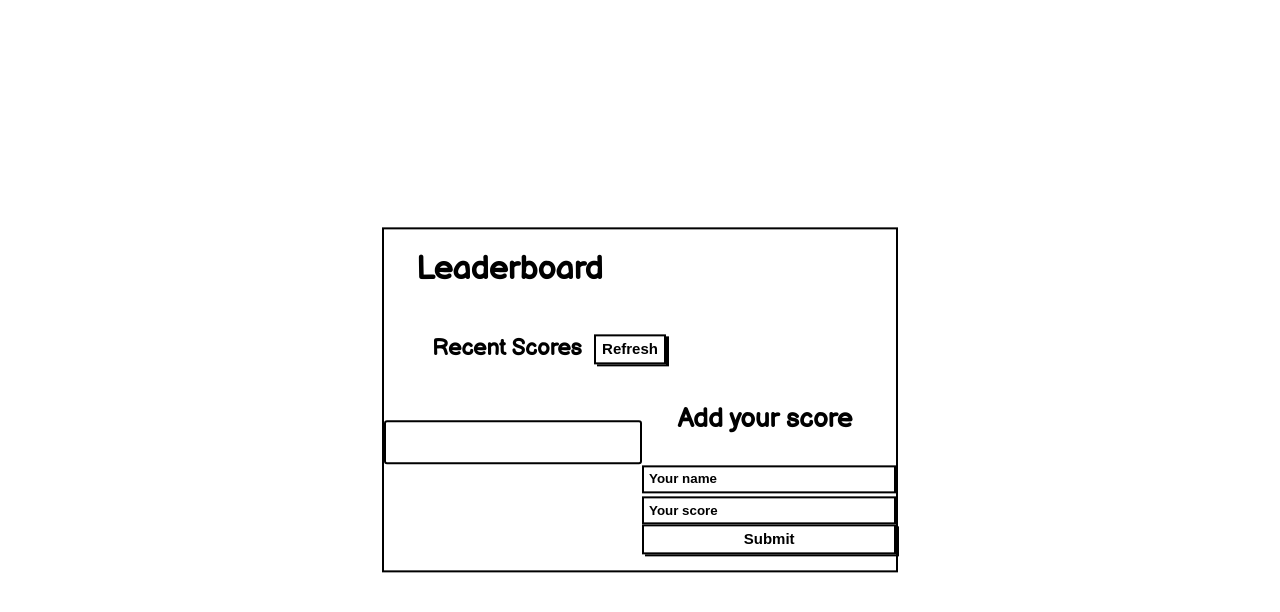
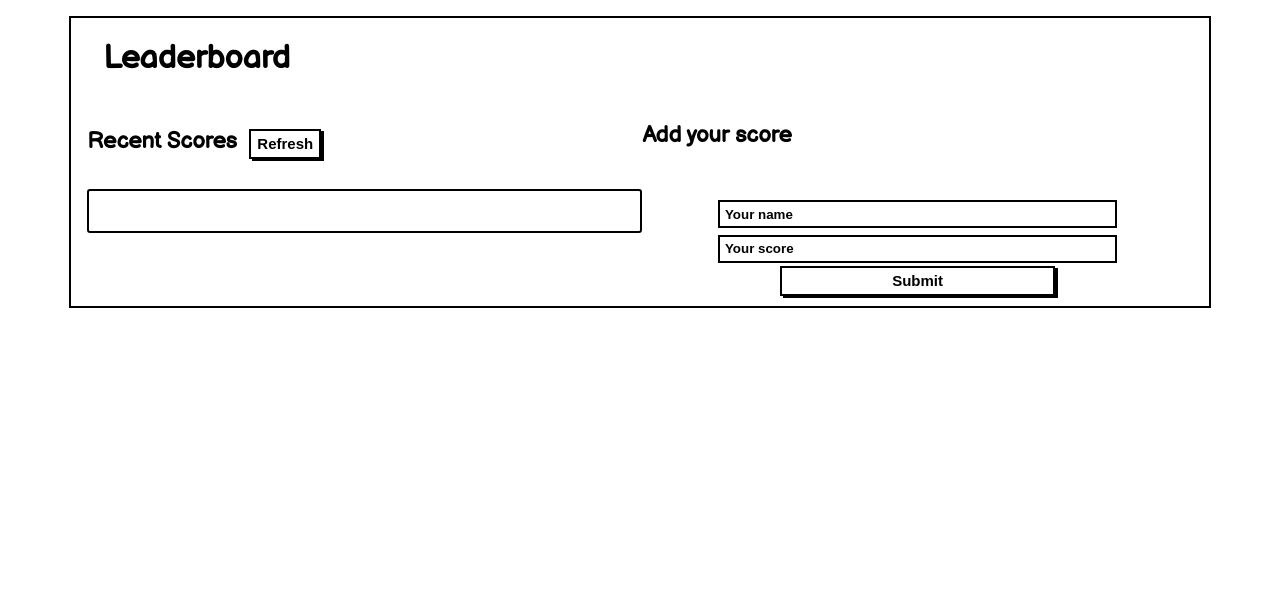
Before and after one commit to VICTOR-CHUKWU/leaderBoard-Microverse, a website built with webpack: page src/index.html in a window 1280 px wide. Built offline with nearby package versions, Linux system fonts and the light colour scheme; no server answers.

Commit message:
Styled project

```diff
--- a/src/index.html
+++ b/src/index.html
@@ -13,6 +13,7 @@
     <h1>Leaderboard</h1>
     <div class="text">
       <h3>Recent Scores <span><button type="reset" id="refresh">Refresh</button></span></h3>
+      <h3>Add your score</h3>
     </div>
     <section class="grid">
       <div class="score-cover">
@@ -20,7 +21,6 @@
         </ul>
       </div>
         <form class="add-score">
-          <h3>Add your score</h3>
            <input type="text" class="name" required placeholder="Your name">
            <input type="number" class="score" required placeholder="Your score">
            <button class="btn" type="submit">Submit</button>
--- a/src/index.js
+++ b/src/index.js
@@ -15,19 +15,14 @@ const loadToDom = async () => {
   const userData = await fetchUser();
   sortUserDataByScore(userData.result);
   let display = '';
-  userData.result.forEach((data, index) => {
+  userData.result.forEach((data) => {
     display += `
-    <li>
-    <span class="fa-layers fa-fw">
-    <i class="fas fa-certificate"></i>
-    <span class="ranking fa-layers-text fa-inverse" data-fa-transform="shrink-11.5">${index + 1}</span>
-    </span>
+    <li class="list-items">
     <div class="user">${data.user.toUpperCase()}  </div>
     <div class="user_score">${data.score}</div>
     </li>
     `;
     list.innerHTML = display;
-    // list.appendChild(scoreInfo);
   });
 };
 
--- a/src/style.css
+++ b/src/style.css
@@ -5,12 +5,9 @@ body {
 }
 
 .container {
-  position: absolute;
-  top: 50%;
-  left: 50%;
-  width: 40%;
+  width: 90%;
+  margin: 1rem auto;
   border: 2px solid #000;
-  transform: translate(-50%, -50%);
 }
 
 h1 {
@@ -29,19 +26,15 @@ div > h3 button,
 }
 
 .text {
-  margin-left: 3rem;
+  display: grid;
+  grid-template-columns: repeat(2, 1fr);
+  gap: 0.3rem;
+  margin: 0.6rem 1rem;
 }
 
 .text h3 {
   position: relative;
-  top: 1rem;
   font-size: 1.4rem;
-}
-
-section {
-  display: flex;
-  justify-content: space-around;
-  align-items: center;
 }
 
 .score-list {
@@ -55,11 +48,17 @@ section {
   border-radius: 3px;
 }
 
+.list-items {
+  display: flex;
+  align-items: center;
+  justify-content: space-between;
+  padding: 0.3rem 0.6rem;
+}
+
 .add-score {
   position: relative;
   display: flex;
   flex-direction: column;
-  justify-content: center;
   font-size: 1.4rem;
 }
 
@@ -71,13 +70,14 @@ section {
   display: grid;
   gap: 0.3rem;
   grid-template-columns: repeat(2, 1fr);
-  margin-bottom: 1rem;
+  margin: 0.6rem 1rem;
 }
 
 input {
   border: 2px solid black;
   padding: 0.29rem;
-  margin-top: 0.2rem;
+  width: 70%;
+  margin: 0.2rem auto;
 }
 
 ::placeholder {
@@ -85,9 +85,10 @@ input {
   font-weight: 700;
 }
 
-.button {
-  display: flex;
-  justify-content: flex-end;
+.btn {
+  width: 50%;
+  justify-self: center;
+  align-self: center;
 }
 
 span {
@@ -100,10 +101,10 @@ span {
   font-weight: 700;
 }
 
-.scores:nth-child(odd) {
+.list-items:nth-child(odd) {
   background-color: #fff;
 }
 
-.scores:nth-child(even) {
+.list-items:nth-child(even) {
   background-color: #f0f0f0;
 }
```
